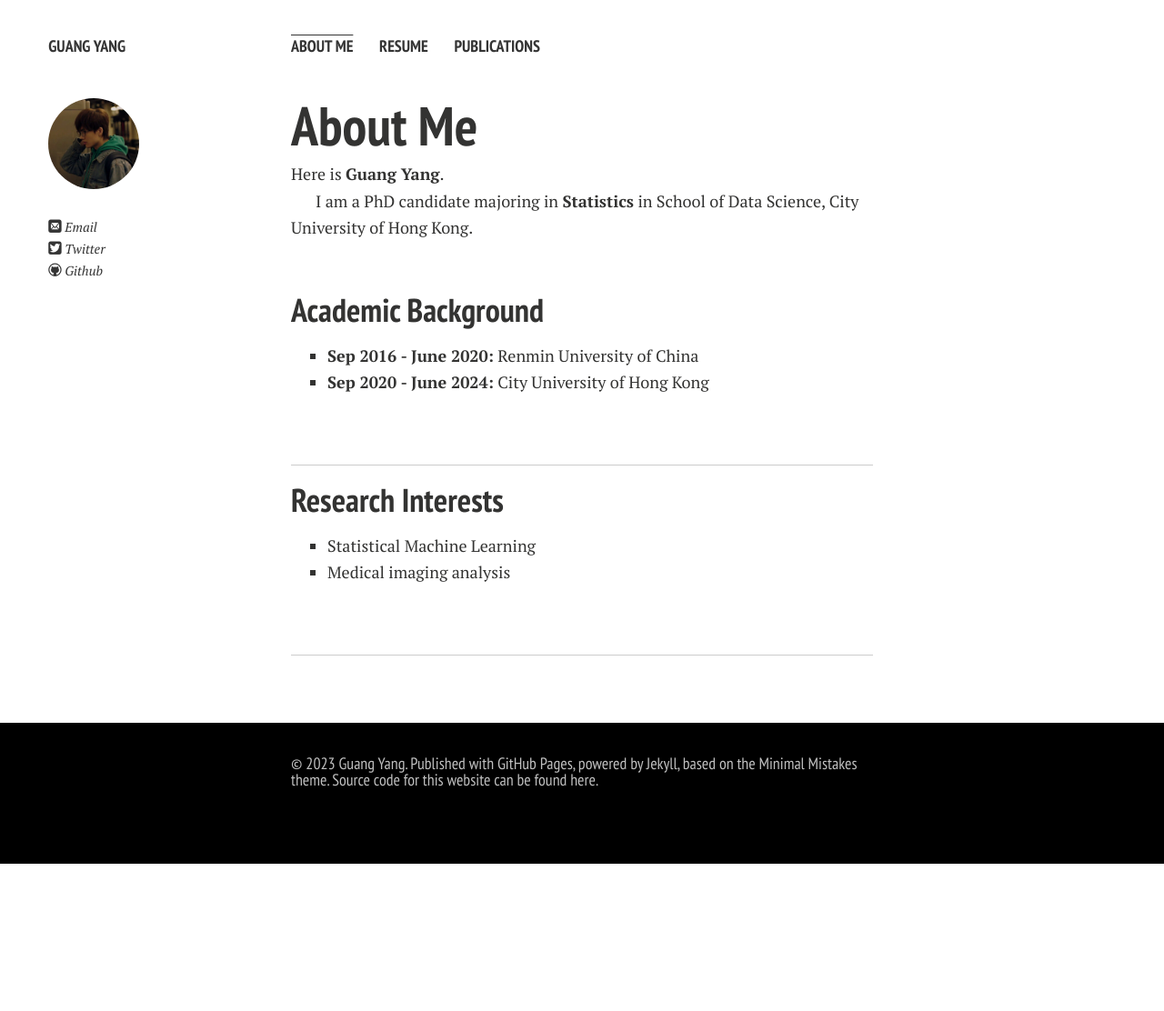
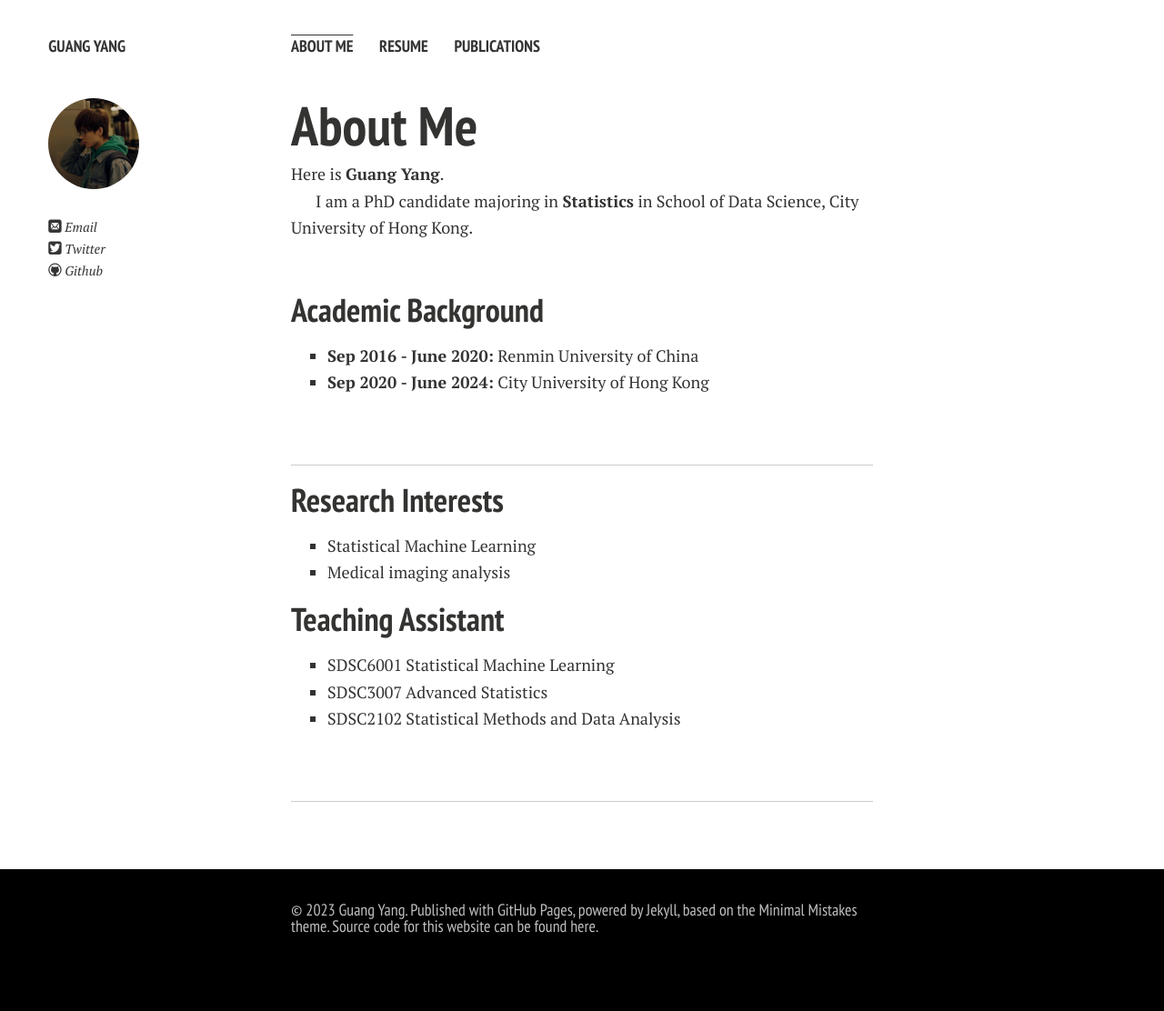
Before and after one commit to YLKnight/YLKnight.github.io, a Jekyll site: the page built from index.md, in a window 1280 px wide. Shown: the whole page at 91% size. Built offline with Jekyll 4.4.1, drawn with Linux system fonts in a browser that asks for light colours; nearby versions of some CDN libraries; comment, search, counter and statistics services are not loaded; a style sheet for code colours, icons or effects is not loaded; our own code applies the rules of GitHub Pages for plain Markdown files; before the commit the page ends 950 px from its top, so only the background shows below that.

Commit message:
Update index.md

```diff
--- a/index.md
+++ b/index.md
@@ -24,6 +24,12 @@ I am a PhD candidate majoring in **Statistics** in School of Data Science, City
 - Statistical Machine Learning
 - Medical imaging analysis
 
+## Teaching Assistant
+
+- SDSC6001 Statistical Machine Learning
+- SDSC3007 Advanced Statistics
+- SDSC2102 Statistical Methods and Data Analysis
+
 <br>
 
 ---
```
